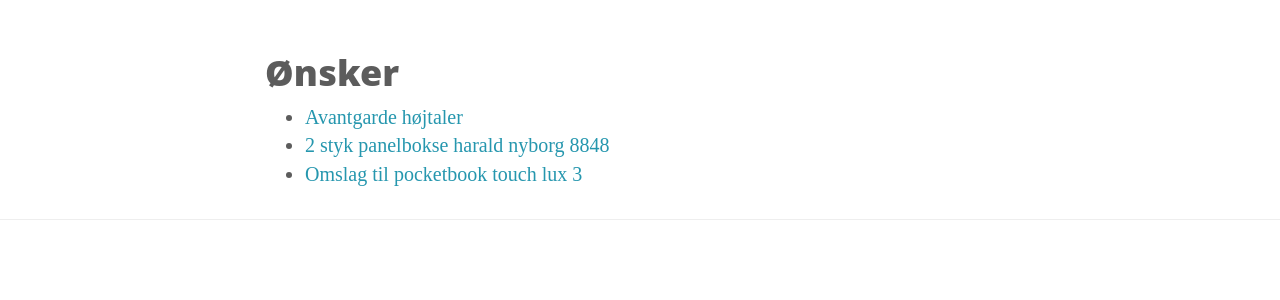
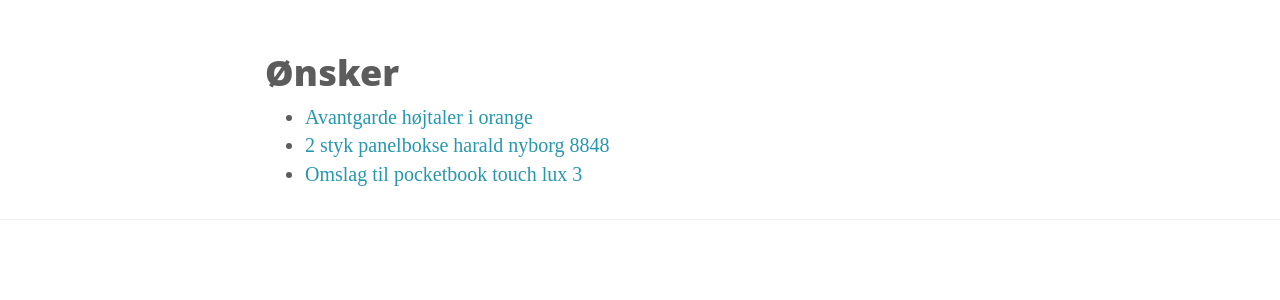
Before and after one commit to clysel/christian.lysel.net, a Jekyll site: the page built from gave.markdown, in a window 1280 px wide. Shown: the part 473-773 px from the top of the page. Built offline with Jekyll 4.4.1, drawn with Linux system fonts in a browser that asks for light colours.

Commit message:
Update gave.markdown

```diff
--- a/gave.markdown
+++ b/gave.markdown
@@ -6,6 +6,6 @@ header-img: "img/about-bg.jpg"
 ---
 # Ønsker
 
- * [Avantgarde højtaler](https://high-performance.dk/avantgarde-trio-xd-basshorn.html)
+ * [Avantgarde højtaler i orange](https://high-performance.dk/avantgarde-trio-xd-basshorn.html)
  * [2 styk panelbokse harald nyborg 8848](https://www.harald-nyborg.dk/p8848/mitsutomo-panelbokssaet-31-dele)
  * [Omslag til pocketbook touch lux 3](https://www.conradelektronik.dk/?websale8=conrad-dk&pi=1462095)
```
